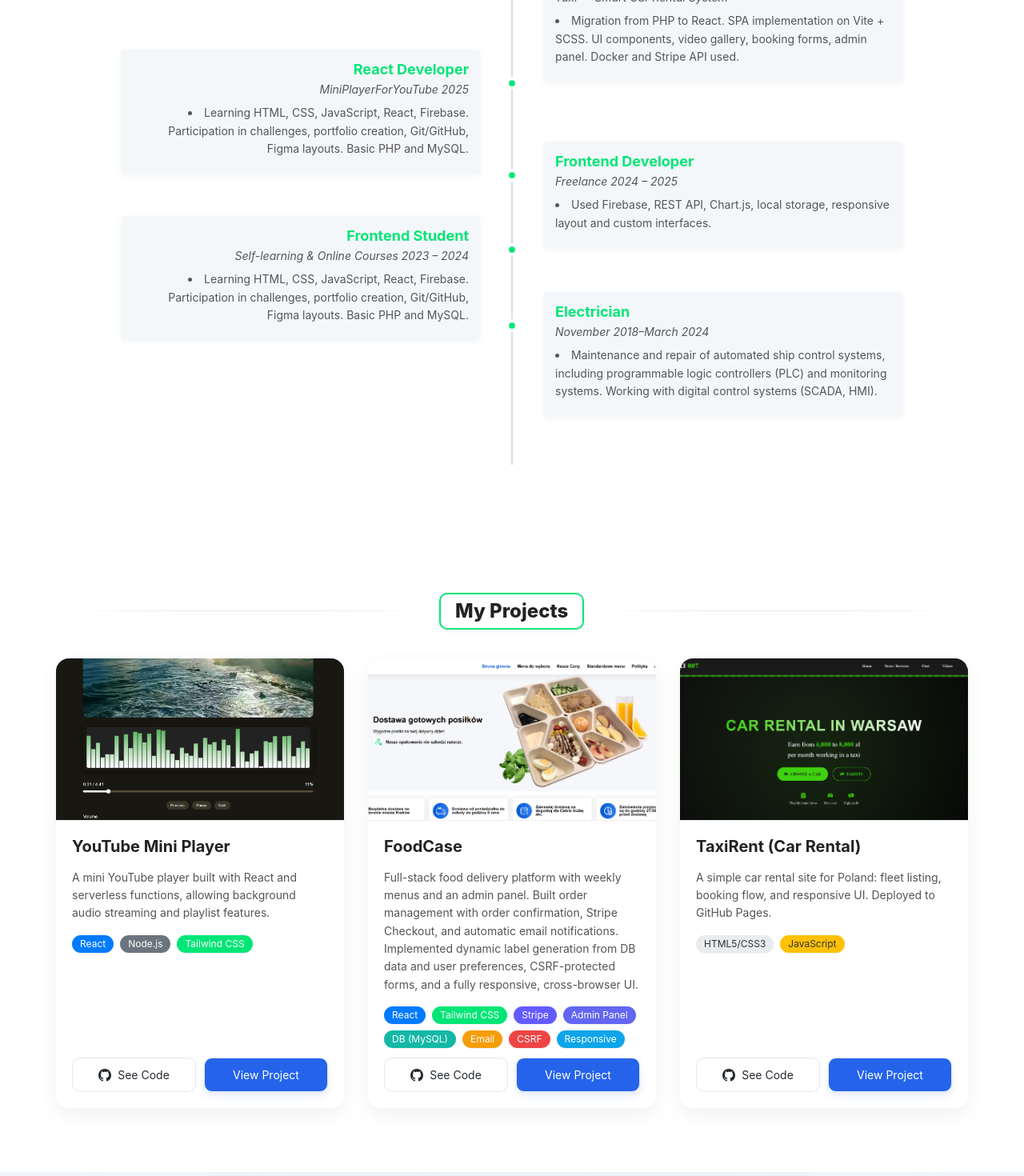
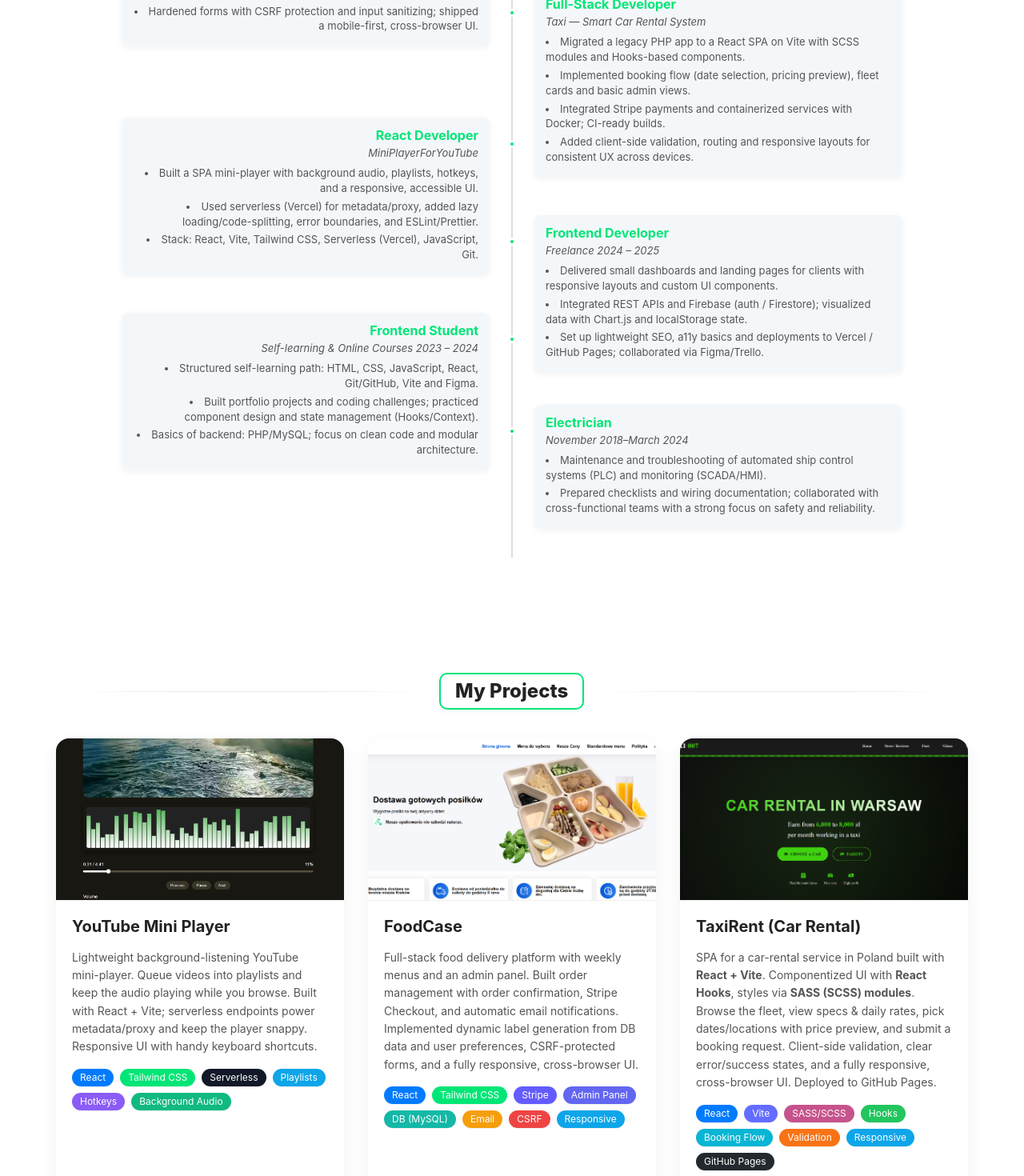
Before and after one commit to Serhiy7/my-portfolio, a React (Vite) app: page / in a window 1280 px wide. Shown: the part 2660-4130 px from the top of the page at 80% size. Built offline with nearby package versions, Linux system fonts and the light colour scheme.

Commit message:
experience

```diff
--- a/src/components/Experience/Experience.jsx
+++ b/src/components/Experience/Experience.jsx
@@ -6,9 +6,12 @@
 const entries = [
   {
     title: "Website Development",
-    period: "July–December 2024, Krakow, Poland",
+    period: "Krakow, Poland",
     details: [
-      "Collaborated with a team to develop a food delivery website, contributing to key aspects of web functionality and design.",
+      "Contributed to a full-stack food-delivery platform (React + Vite).",
+      "Implemented order management: order confirmation, Stripe Checkout and automatic email notifications.",
+      "Built dynamic label/sticker generation from DB data and user preferences.",
+      "Hardened forms with CSRF protection and input sanitizing; shipped a mobile-first, cross-browser UI.",
     ],
     side: "left",
   },
@@ -16,15 +19,20 @@
     title: "Full-Stack Developer",
     period: "Taxi — Smart Car Rental System",
     details: [
-      "Migration from PHP to React. SPA implementation on Vite + SCSS. UI components, video gallery, booking forms, admin panel. Docker and Stripe API used.",
+      "Migrated a legacy PHP app to a React SPA on Vite with SCSS modules and Hooks-based components.",
+      "Implemented booking flow (date selection, pricing preview), fleet cards and basic admin views.",
+      "Integrated Stripe payments and containerized services with Docker; CI-ready builds.",
+      "Added client-side validation, routing and responsive layouts for consistent UX across devices.",
     ],
     side: "right",
   },
   {
     title: "React Developer",
-    period: "MiniPlayerForYouTube 2025",
+    period: "MiniPlayerForYouTube",
     details: [
-      "Learning HTML, CSS, JavaScript, React, Firebase. Participation in challenges, portfolio creation, Git/GitHub, Figma layouts. Basic PHP and MySQL.",
+      "Built a SPA mini-player with background audio, playlists, hotkeys, and a responsive, accessible UI.",
+      "Used serverless (Vercel) for metadata/proxy, added lazy loading/code-splitting, error boundaries, and ESLint/Prettier.",
+      "Stack: React, Vite, Tailwind CSS, Serverless (Vercel), JavaScript, Git.",
     ],
     side: "left",
   },
@@ -32,7 +40,9 @@
     title: "Frontend Developer",
     period: "Freelance 2024 – 2025",
     details: [
-      "Used Firebase, REST API, Chart.js, local storage, responsive layout and custom interfaces.",
+      "Delivered small dashboards and landing pages for clients with responsive layouts and custom UI components.",
+      "Integrated REST APIs and Firebase (auth / Firestore); visualized data with Chart.js and localStorage state.",
+      "Set up lightweight SEO, a11y basics and deployments to Vercel / GitHub Pages; collaborated via Figma/Trello.",
     ],
     side: "right",
   },
@@ -40,7 +50,9 @@
     title: "Frontend Student",
     period: "Self-learning & Online Courses 2023 – 2024",
     details: [
-      "Learning HTML, CSS, JavaScript, React, Firebase. Participation in challenges, portfolio creation, Git/GitHub, Figma layouts. Basic PHP and MySQL.",
+      "Structured self-learning path: HTML, CSS, JavaScript, React, Git/GitHub, Vite and Figma.",
+      "Built portfolio projects and coding challenges; practiced component design and state management (Hooks/Context).",
+      "Basics of backend: PHP/MySQL; focus on clean code and modular architecture.",
     ],
     side: "left",
   },
@@ -48,7 +60,8 @@
     title: "Electrician",
     period: "November 2018–March 2024",
     details: [
-      "Maintenance and repair of automated ship control systems, including programmable logic controllers (PLC) and monitoring systems. Working with digital control systems (SCADA, HMI).",
+      "Maintenance and troubleshooting of automated ship control systems (PLC) and monitoring (SCADA/HMI).",
+      "Prepared checklists and wiring documentation; collaborated with cross-functional teams with a strong focus on safety and reliability.",
     ],
     side: "right",
   },
--- a/src/components/Experience/Experience.module.css
+++ b/src/components/Experience/Experience.module.css
@@ -1,5 +1,5 @@
 .experience {
-  padding: 80px 20px;
+  padding: 64px 20px; /* было 80px */
   background: #fff;
   color: #333;
   font-family: "Inter", sans-serif;
@@ -10,8 +10,14 @@
   position: relative;
   max-width: 1000px;
   margin: 0 auto;
-  padding-bottom: 60px; /* место под последнюю */
+  padding-bottom: 36px; /* было 60px */
+
+  /* КНОПКИ НАСТРОЙКИ ДЛЯ DESKTOP */
+  --overlap: 75px; /* общий «компрессор» высоты секции */
+  --same-side-gap: 16px; /* зазор между соседями на одной стороне */
+  --same-side-min: -64px; /* защита от склеивания */
 }
+
 .line {
   position: absolute;
   left: 50%;
@@ -28,17 +34,27 @@
   width: 50%;
   box-sizing: border-box;
   opacity: 0;
-  transform: translateY(20px);
+  transform: translateY(14px); /* было 20px */
   transition: opacity 0.6s ease, transform 0.6s ease;
   margin: 0;
 }
-/* «Нахлёст» */
+
+/* общий компактный “нахлёст” */
 .entry + .entry {
-  margin-top: -40px;
+  margin-top: calc(var(--overlap) * -1);
+}
+
+/* если две записи подряд на одной стороне — добавляем зазор */
+.entry.left + .entry.left,
+.entry.right + .entry.right {
+  margin-top: max(
+    calc(-1 * var(--overlap) + var(--same-side-gap)),
+    var(--same-side-min)
+  );
 }
 
 .entry:last-of-type {
-  margin-top: -60px;
+  margin-top: calc(var(--overlap) * -1.1);
 }
 
 .left {
@@ -116,99 +132,68 @@
 /* Точка */
 .dot {
   position: absolute;
-  top: 36px;
-  width: 12px;
-  height: 12px;
+  top: 28px; /* было 36px */
+  width: 10px; /* было 12px */
+  height: 10px;
   background: #00e676;
   border: 3px solid #fff;
   border-radius: 50%;
   animation: pulse 1.5s ease-in-out infinite;
 }
 .left .dot {
-  right: -6px;
+  right: -5px;
 }
 .right .dot {
-  left: -6px;
+  left: -5px;
 }
 
-/* Карточка — «выезжает» к центру */
+/* Карточка */
 .card {
   display: inline-block;
   background: #f4f7fa;
-  padding: 14px;
-  border-radius: 4px;
+  padding: 12px 14px; /* было 14px */
+  border-radius: 8px; /* было 4px */
   box-shadow: 0 2px 8px rgba(0, 0, 0, 0.05);
-  width: calc(100% - 52px);
+  width: calc(100% - 40px); /* было calc(100% - 52px) */
   transform: translateX(var(--tx, 0));
   transition: opacity 0.6s ease, transform 0.6s ease;
   opacity: 0;
 }
 
-/* задаём начальное смещение по сторонам */
+/* начальное смещение */
 .left .card {
-  --tx: -50px;
-  margin-right: 40px;
+  --tx: -40px;
+  margin-right: 28px;
 }
 .right .card {
-  --tx: 50px;
-  margin-left: 40px;
-}
-
-/* анимация «выезда» + делаем видимой */
-.inView .entry:nth-of-type(1) .card {
-  opacity: 1;
-  transform: translateX(0);
-  transition-delay: 0.2s;
-}
-.inView .entry:nth-of-type(2) .card {
-  opacity: 1;
-  transform: translateX(0);
-  transition-delay: 0.4s;
-}
-.inView .entry:nth-of-type(3) .card {
-  opacity: 1;
-  transform: translateX(0);
-  transition-delay: 0.6s;
-}
-.inView .entry:nth-of-type(4) .card {
-  opacity: 1;
-  transform: translateX(0);
-  transition-delay: 0.8s;
-}
-.inView .entry:nth-of-type(5) .card {
-  opacity: 1;
-  transform: translateX(0);
-  transition-delay: 1s;
-}
-.inView .entry:nth-of-type(6) .card {
-  opacity: 1;
-  transform: translateX(0);
-  transition-delay: 1.2s;
+  --tx: 40px;
+  margin-left: 28px;
 }
 
 /* Содержимое */
 .title {
-  margin: 0 0 6px;
+  margin: 0 0 4px; /* было 6px */
   color: #00e676;
-  font-size: 18px;
+  font-size: 16px; /* было 18px */
+  font-weight: 700;
 }
 .period {
-  font-size: 14px;
+  font-size: 13px; /* было 14px */
   font-style: italic;
   color: #555;
-  margin-bottom: 10px;
+  margin-bottom: 8px; /* было 10px */
 }
 .details {
   list-style: disc inside;
   color: #555;
-  font-size: 14px;
-  line-height: 1.6;
+  font-size: 13px; /* было 14px */
+  line-height: 1.45; /* было 1.6 */
   margin: 0;
   padding-left: 0;
 }
 .details li {
-  margin-bottom: 6px;
-}
+  margin-bottom: 4px;
+} /* было 6px */
 
 /* Пульс */
 @keyframes pulse {
@@ -217,6 +202,101 @@
     transform: scale(1);
   }
   50% {
-    transform: scale(1.3);
+    transform: scale(1.25);
   }
 }
+
+/* =========================
+   АДАПТИВ
+   ========================= */
+
+/* Tablet: чуть свободнее, поменьше overlap */
+@media (max-width: 1024px) {
+  .timeline {
+    --overlap: 70px;
+    --same-side-gap: 14px;
+  }
+  .title {
+    font-size: 15px;
+  }
+  .details {
+    font-size: 12.8px;
+  }
+}
+
+/* Mobile (single column): карточки подряд, линия и точки слева,
+   точки ровно по центру линии */
+@media (max-width: 820px) {
+  .timeline {
+    --single-gap: 16px;
+    --overlap: 0px;
+    --line-left: 22px; /* положение вертикальной линии слева */
+    --dot-size: 16px; /* реальный размер точки = 10px + 3px*2 (бордеры) */
+    padding-bottom: 24px;
+  }
+
+  .line {
+    left: var(--line-left);
+    transform: none;
+  }
+
+  .entry {
+    width: 100%;
+    transform: translateY(10px);
+  }
+
+  /* обычный вертикальный gap вместо overlap */
+  .entry + .entry,
+  .entry.left + .entry.left,
+  .entry.right + .entry.right {
+    margin-top: var(--single-gap);
+  }
+
+  /* обе стороны одинаковы на мобилке */
+  .left,
+  .right {
+    left: 0;
+    text-align: left;
+  }
+
+  /* ТОЧКА — центрируем на линии */
+  .dot {
+    top: 26px;
+    width: 10px;
+    height: 10px;
+    border: 3px solid #fff;
+    left: calc(var(--line-left) - var(--dot-size) / 2);
+    right: auto;
+  }
+
+  /* карточка — во всю ширину, с отступом от линии */
+  .card {
+    width: auto;
+    margin: 0 0 0 calc(var(--line-left) + 12px);
+    padding: 12px 14px;
+    border-radius: 10px;
+  }
+
+  .left .card,
+  .right .card {
+    --tx: 0;
+  }
+
+  .title {
+    font-size: 15px;
+  }
+  .period {
+    font-size: 12.5px;
+    margin-bottom: 6px;
+  }
+  .details {
+    font-size: 12.6px;
+    line-height: 1.5;
+  }
+}
+
+@media (max-width: 820px) {
+  .dot {
+    display: none !important;
+  }
+}
--- a/src/components/Projects/Projects.jsx
+++ b/src/components/Projects/Projects.jsx
@@ -45,19 +45,31 @@
           <div className={styles.cardContent}>
             <h3>YouTube Mini Player</h3>
             <p>
-              A mini YouTube player built with React and serverless functions,
-              allowing background audio streaming and playlist features.
+              Lightweight background-listening YouTube mini-player. Queue videos
+              into playlists and keep the audio playing while you browse. Built
+              with React + Vite; serverless endpoints power metadata/proxy and
+              keep the player snappy. Responsive UI with handy keyboard
+              shortcuts.
             </p>
             <div className={styles.tags}>
               <span className={`${styles.tag} ${styles.react}`}>React</span>
-              <span className={`${styles.tag} ${styles.node}`}>Node.js</span>
               <span className={`${styles.tag} ${styles.tailwind}`}>
                 Tailwind CSS
+              </span>
+              <span className={`${styles.tag} ${styles.serverless}`}>
+                Serverless
+              </span>
+              <span className={`${styles.tag} ${styles.playlists}`}>
+                Playlists
+              </span>
+              <span className={`${styles.tag} ${styles.hotkeys}`}>Hotkeys</span>
+              <span className={`${styles.tag} ${styles.background}`}>
+                Background Audio
               </span>
             </div>
             <div className={styles.links}>
               <a
-                href="https://github.com/yourusername/youtube-mini-player"
+                href="https://github.com/Serhiy7/MiniPlayerForYoutube"
                 target="_blank"
                 rel="noopener noreferrer"
                 className={`${styles.secondaryBtn} ${styles.withIcon}`}
@@ -179,12 +191,33 @@
           <div className={styles.cardContent}>
             <h3>TaxiRent (Car Rental)</h3>
             <p>
-              A simple car rental site for Poland: fleet listing, booking flow,
-              and responsive UI. Deployed to GitHub Pages.
+              SPA for a car-rental service in Poland built with{" "}
+              <strong>React + Vite</strong>. Componentized UI with{" "}
+              <strong>React Hooks</strong>, styles via{" "}
+              <strong>SASS (SCSS) modules</strong>. Browse the fleet, view specs
+              & daily rates, pick dates/locations with price preview, and submit
+              a booking request. Client-side validation, clear error/success
+              states, and a fully responsive, cross-browser UI. Deployed to
+              GitHub Pages.
             </p>
+
             <div className={styles.tags}>
-              <span className={`${styles.tag} ${styles.html}`}>HTML5/CSS3</span>
-              <span className={`${styles.tag} ${styles.js}`}>JavaScript</span>
+              <span className={`${styles.tag} ${styles.react}`}>React</span>
+              <span className={`${styles.tag} ${styles.vite}`}>Vite</span>
+              <span className={`${styles.tag} ${styles.scss}`}>SASS/SCSS</span>
+              <span className={`${styles.tag} ${styles.hooks}`}>Hooks</span>
+              <span className={`${styles.tag} ${styles.booking}`}>
+                Booking Flow
+              </span>
+              <span className={`${styles.tag} ${styles.validation}`}>
+                Validation
+              </span>
+              <span className={`${styles.tag} ${styles.responsive}`}>
+                Responsive
+              </span>
+              <span className={`${styles.tag} ${styles.ghpages}`}>
+                GitHub Pages
+              </span>
             </div>
             <div className={styles.links}>
               <a
--- a/src/components/Projects/Projects.module.css
+++ b/src/components/Projects/Projects.module.css
@@ -169,6 +169,37 @@
 .responsive {
   background: #0ea5e9;
 } /* sky */
+.serverless {
+  background: #111827;
+} /* тёмный neutral для serverless/proxy */
+.playlists {
+  background: #0ea5e9;
+} /* sky */
+.hotkeys {
+  background: #8b5cf6;
+} /* violet */
+.background {
+  background: #10b981;
+} /* emerald */
+
+.booking {
+  background: #06b6d4;
+} /* cyan */
+.validation {
+  background: #f97316;
+} /* orange */
+.ghpages {
+  background: #24292f;
+} /* GitHub black */
+.vite {
+  background: #646cff;
+} /* Vite accent */
+.scss {
+  background: #c6538c;
+} /* SASS pink */
+.hooks {
+  background: #22c55e;
+} /* Hooks = green */
 
 /* ---------- Buttons ---------- */
 .links {
```
